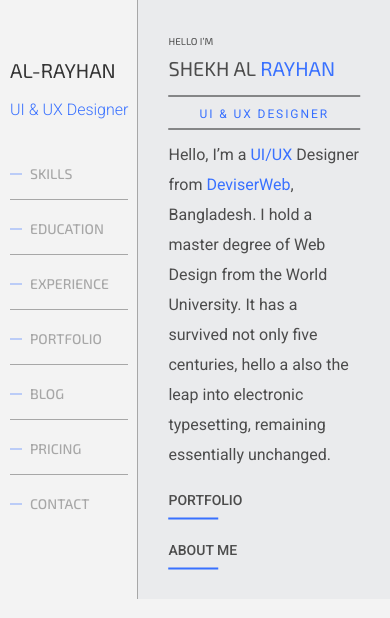
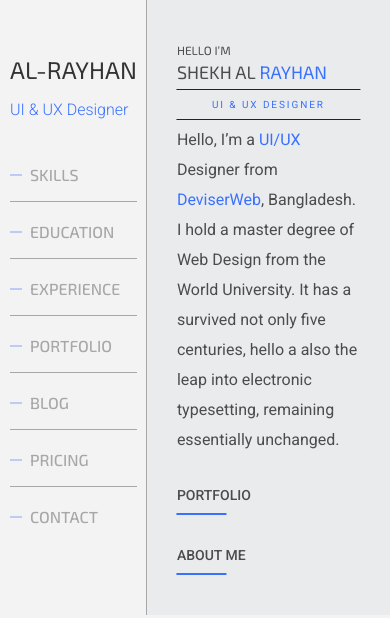
Before and after one commit to ValeryGazzaev/VisitCard, a plain HTML site: page index.html in a window 390 px wide. Drawn offline with Linux system fonts and the light colour scheme.

Commit message:
trying to build

```diff
--- a/css/blocks/header.css
+++ b/css/blocks/header.css
@@ -1,20 +1,16 @@
-
+.aside {
+	flex-basis: 13.7%;
+	padding: 0 30px;
+	box-shadow: inset -1px 0 0 0 #a7a7a7;
+}
 
 .header-wrap {
-	display: -moz-flex;
-	display: -ms-flex;
-	display: -o-flex;
-	display: flex;
-}
-
-.header-aside {
-	width: 214px;
-	padding: 55px 30px 54px;
-	box-shadow: inset -1px 0 0 0 #a7a7a7;
+	flex-basis: calc(100% - 13%.7);
 }
 
 .header-promo {
 	white-space: nowrap;
+	margin-top: 55px;
 }
 
 .header-promo p:nth-child(1) {
@@ -34,6 +30,7 @@
 
 .header-nav a {
 	position: relative;
+	max-width: 156px;
 	display: block;
 	font-size: 16px;
 	line-height: 30px;
@@ -61,7 +58,7 @@
 	position: absolute;
 	top: 50%;
 	-webkit-transform: translateY(-50%);
-	        transform: translateY(-50%);
+	transform: translateY(-50%);
 	content: "";
 	width: 12px;
 	height: 2px;
@@ -92,17 +89,17 @@
 
 .header-main {
 	width: 100%;
+	height: 100%;
 	background-image: url("../../img/header-bg-profile.jpg");
 }
 
 .header-main-wrap {
 	position: relative;
-	top: 50%;
-	left: 67%;
-	-webkit-transform: translate(-50%, -50%);
-	        transform: translate(-50%, -50%);
+	left: 66.2%;
+	transform: translateX(-50%);
 	max-width: 540px;
-	padding: 0 30px;
+	padding: 94px 0;
+	padding-right: 30px;
 }
 
 .header-main p:not(:nth-child(4)) {
@@ -145,7 +142,7 @@
 	font-weight: 500;
 	color: #4c4c4c;
 	transition: all 0.2s ease;
-	margin-top: 29px;
+	margin-top: 30px;
 }
 
 .header-main a:last-child {
@@ -170,87 +167,78 @@
 	width: 150px;
 }
 
-
-
-@media (max-width: 1100px) {
+@media (max-width: 990px) {
 	.header-main-wrap {
-		left: 60%;
+		left: 50%;
+		padding-left: 30px;
 	}
 }
 
-@media (max-width: 980px) {
+@media (max-width: 630px) {
 	.header-main-wrap {
 		left: 50%;
+		padding-left: 30px;
+	}
+	.header-main p:nth-child(1) {
+		font-size: 22px;
+	}
+
+	.header-main p:nth-child(2) {
+		font-size: 38px;
 	}
 }
 
-@media (max-width: 740px) {
+@media (max-width: 630px) {
 	.header-main p:nth-child(1) {
-		font-size: 20px;
+		font-size: 14px;
 		line-height: 30px;
 	}
-
 	.header-main p:nth-child(2) {
 		font-size: 28px;
-		line-height: 35px;
 	}
 	.header-main p:nth-child(3) {
-		margin: 20px 0;
+		margin: 20px 0 32px;
+	}
+	.header-main a:last-child {
+		margin-left: 50px;
 	}
 	.header-main a:hover:before {
 		width: 100px;
 	}
 }
 
-@media (max-width: 540px) {
-	.header-main a {
-		display: block;
-		font-size: 14px;
-		line-height: 40px;
-		margin-top: 10px;
+@media (max-width: 480px) {
+	.aside {
+	padding: 0 10px;
+
+}
+	.header-main-wrap {
+		padding: 40px 30px;
+	}
+	.header-main p {
+		white-space: normal !important;
+	}
+	.header-main p:nth-child(1) {
+		font-size: 12px;
+		line-height: 20px;
+	}
+	.header-main p:nth-child(2) {
+		font-size: 18px;
+		line-height: 24px;
+
+	}
+	.header-main p:nth-child(3) {
+		font-size: 10px;
+		line-height: 20px;
+		padding: 5px 0 4px;
+		margin: 5px 0;
 	}
 	.header-main a:last-child {
 		margin-left: 0;
 	}
-}
-
-@media (max-width: 480px) {
-	.header-aside {
-		width: 150px;
-		padding: 55px 10px 54px;
-	}
-	.header-aside p:nth-child(1) {
-		font-size: 20px;
-	}
-
-	.header-aside p:nth-child(2) {
-		font-size: 16px;
-	}
-	.header-nav a {
-		font-size: 14px;
-		line-height: 28px;
-		margin-bottom: 27px;
-	}
-	.header-main p:nth-child(1) {
-		font-size: 10px;
-		line-height: 20px;
-	}
-	.header-main p:nth-child(2) {
-		font-size: 20px;
-		line-height: 35px;
-	}
-	.header-main p:nth-child(3) {
-		font-size: 12px;
-		line-height: 14px;
-		margin: 10px 0;
-	}
 	.header-main a {
 		display: block;
 		font-size: 14px;
-		line-height: 40px;
-		margin-top: 10px;
-	}
-	.header-main a:last-child {
-		margin-left: 0;
+		margin-top: 20px;
 	}
 }
--- a/css/core.css
+++ b/css/core.css
@@ -8,8 +8,21 @@
 	min-width: 320px;
 }
 
+.content-wrap {
+	display: -webkit-flex;
+	display: -moz-flex;
+	display: -ms-flex;
+	display: -o-flex;
+	display: flex;
+}
+
+.content-main {
+	width: 100%;
+}
+
+
 .wrapper {
-	max-width: 1350px;
+	max-width: 1320px;
 	margin: 0 auto;
 }
 
--- a/index.html
+++ b/index.html
@@ -20,9 +20,9 @@
 
 	<div class="container">
 
-		<div class="header">
-			<div class="header-wrap wrapper">
-				<div class="header-aside">
+		<div class="content-wrap wrapper">
+
+			<div class="aside">
 				<div class="header-promo">
 					<p class="">AL-Rayhan</p>
 					<p><span class="blue">UI & UX Designer</span></p>
@@ -37,6 +37,10 @@
 					<a href="#">Contact</a>
 				</div>
 			</div>
+
+			<div class="content-main">
+
+				<div class="header-wrap">
 					<div class="header-main">
 						<div class="header-main-wrap">
 							<p>Hello I’m</p>
@@ -48,6 +52,9 @@
 						</div>
 					</div>
 				</div>
+
+
+			</div>
 		</div>
 
 	</div>
```
Lines whose indentation alone changed are shown as unchanged.
